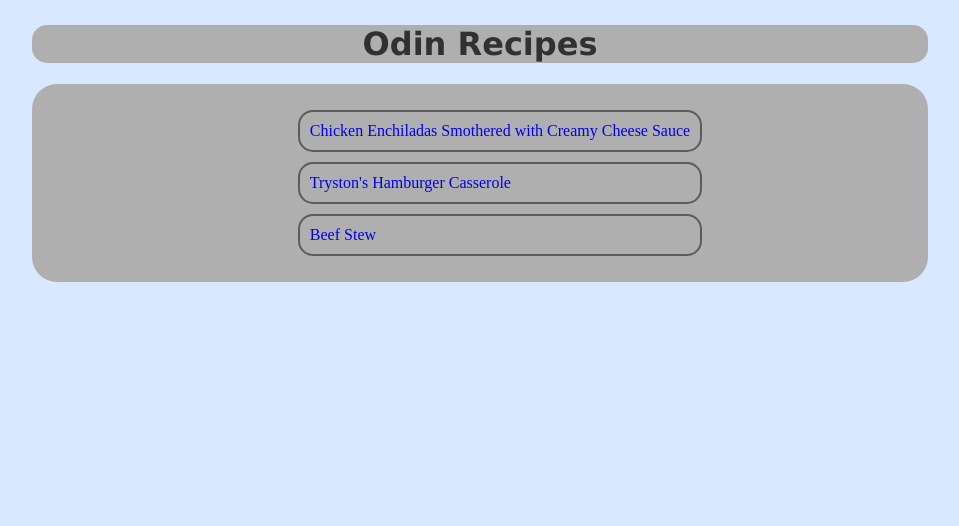
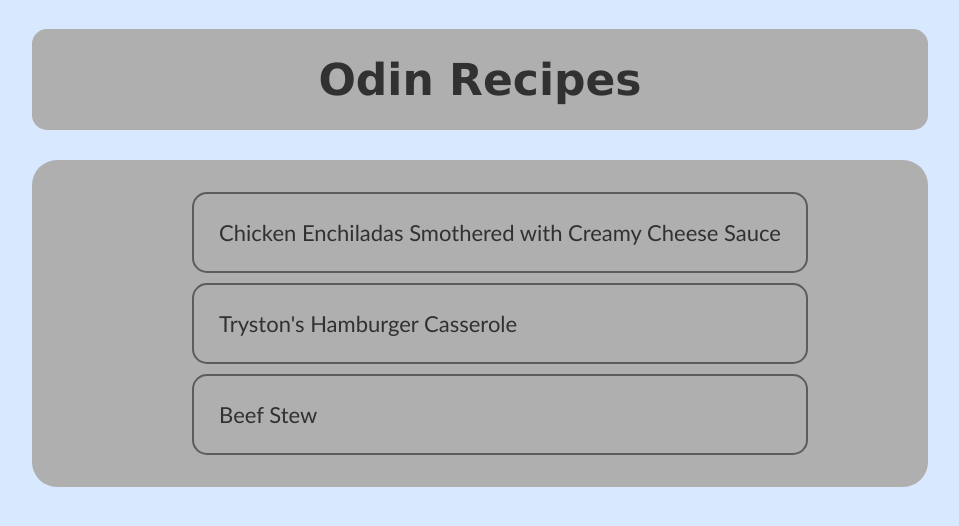
Before and after one commit to kristofNyikes/odin-recipes, a plain HTML site: page index.html in a window 1280 px wide. Shown: the whole page, without its empty margins (160-1119 px from the left). Drawn offline with Linux system fonts and the light colour scheme.

Commit message:
Add font size and padding

```diff
--- a/styles.css
+++ b/styles.css
@@ -1,6 +1,8 @@
 body{
     background-color: rgb(216, 233, 255);
     margin: 25px 15%;
+    font-family: 'Trebuchet MS', 'Lucida Sans Unicode', 'Lucida Grande', 'Lucida Sans', Arial, sans-serif;
+    font-size: 22px;
 }
 
 .main-header{
@@ -8,6 +10,7 @@ body{
     text-align: center;
     background-color: rgb(175, 175, 175);
     border-radius: 15px;
+    padding: 25px;
     color: #313131;
 }
 
@@ -22,10 +25,11 @@ ul li{
     list-style-type: none;
     border: 2px solid rgb(92, 92, 92);
     margin: 10px;
-    padding: 10px;
+    padding: 25px;
     border-radius: 15px;
 }
 
 a{
     text-decoration: none;
+    color: #313131;
 }
```
